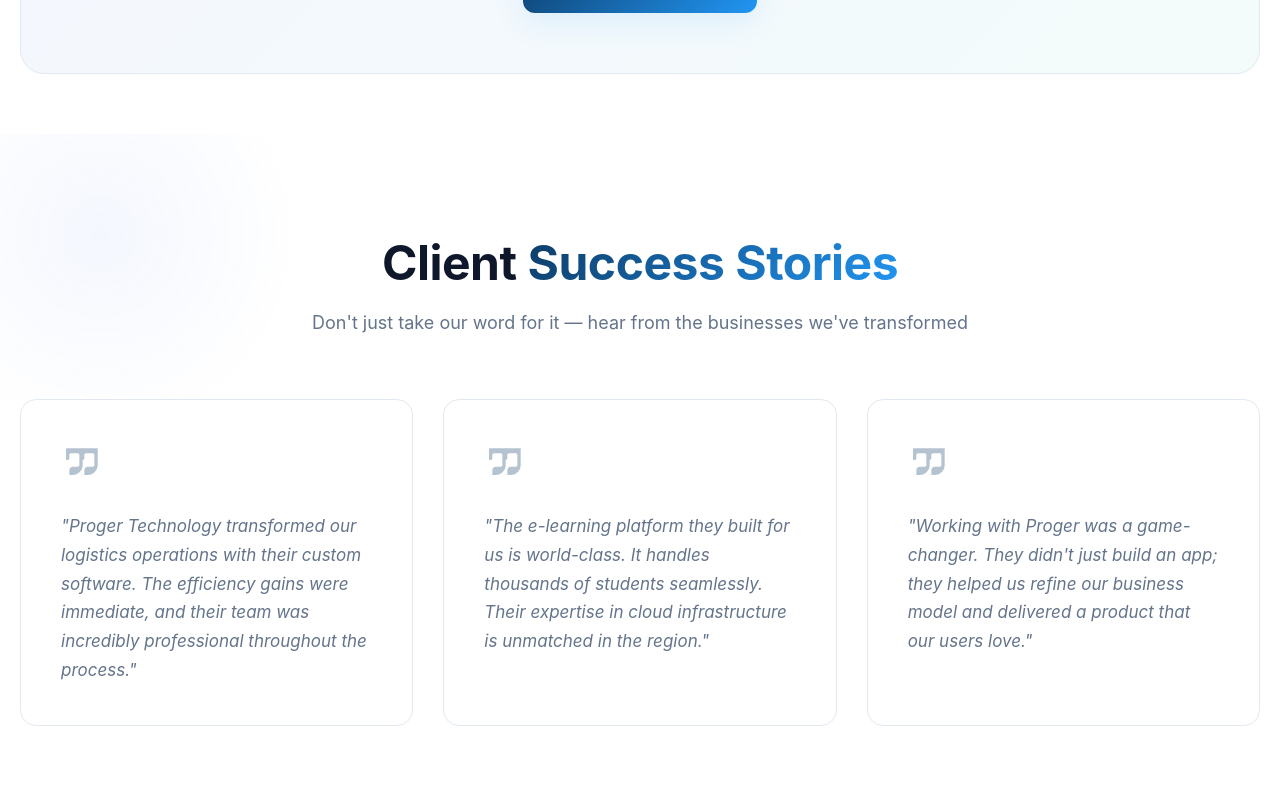
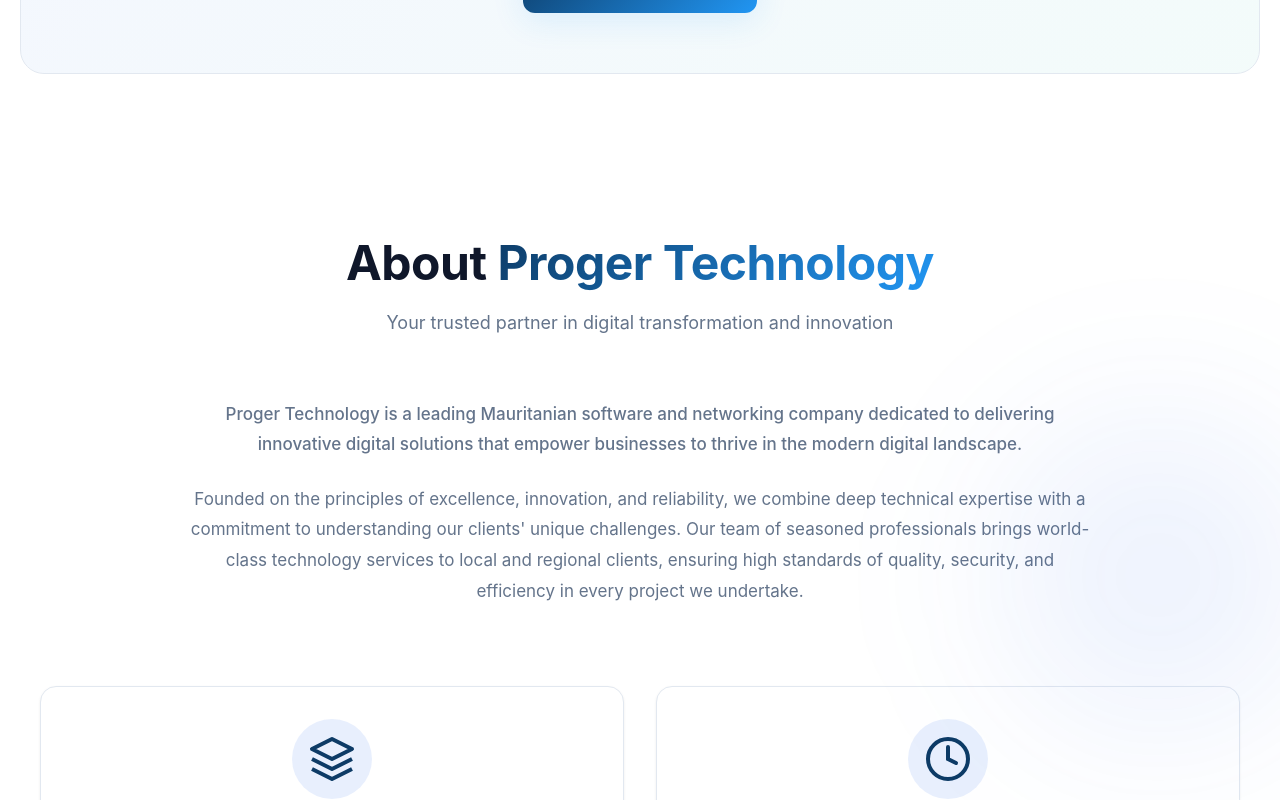
Before and after one commit to med-hamady/progre-tech, an Angular app: page / in a window 1280 px wide. Shown: the part 4660-5460 px from the top of the page. Built offline with nearby package versions, Linux system fonts and the light colour scheme.

Commit message:
feat: Comment out Team and Client Success Stories sections
Hide team members and testimonials sections temporarily as they are not suitable for the early stage of the company.

```diff
--- a/src/app/components/home/home.html
+++ b/src/app/components/home/home.html
@@ -3,7 +3,7 @@
 <app-process></app-process>
 <app-tech-stack></app-tech-stack>
 <app-case-studies></app-case-studies>
-<app-testimonials></app-testimonials>
+<!-- <app-testimonials></app-testimonials> -->
 <app-about></app-about>
-<app-team></app-team>
+<!-- <app-team></app-team> -->
 <app-contact></app-contact>
```
Also changed, not shown: src/app/components/home/home.ts (+4 -4 lines).
